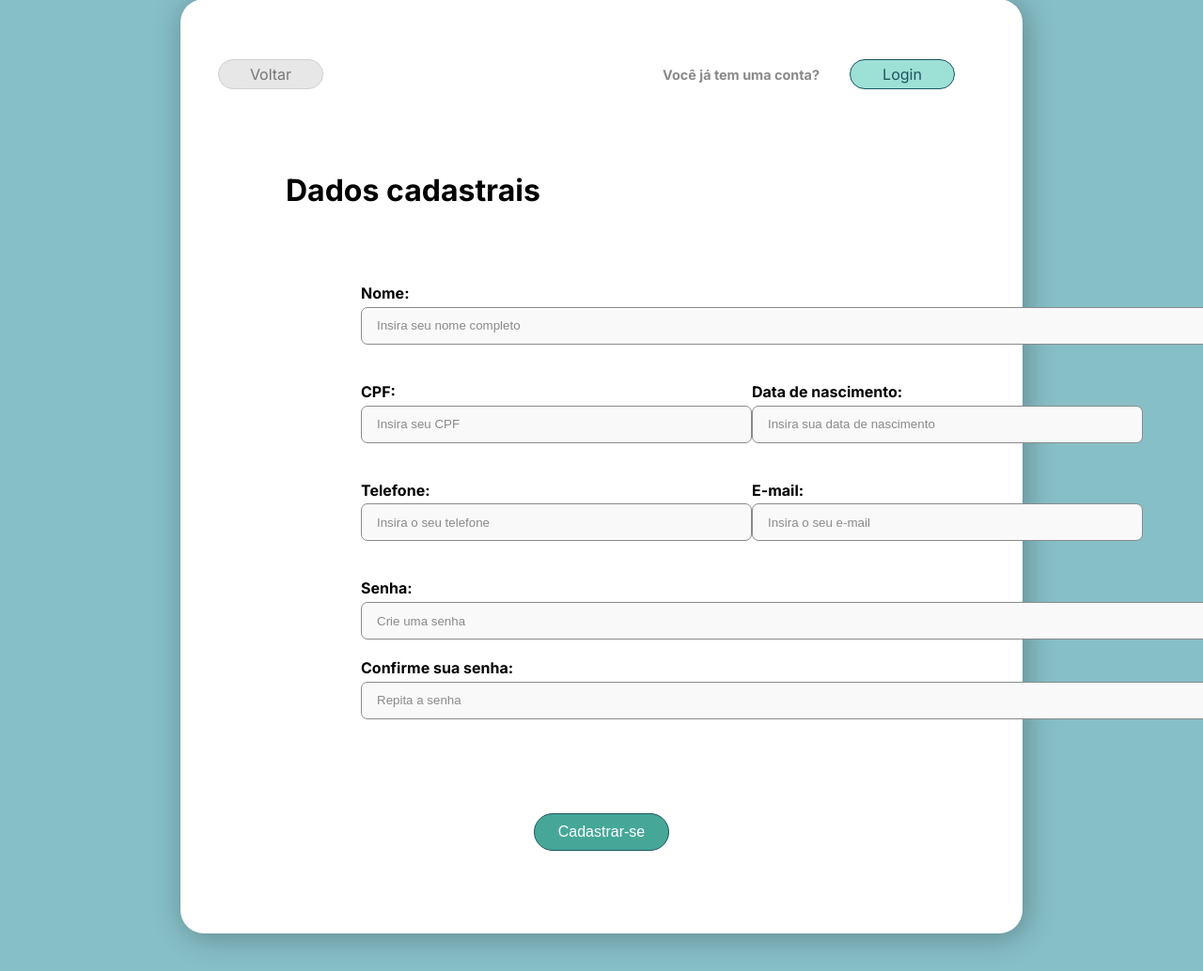
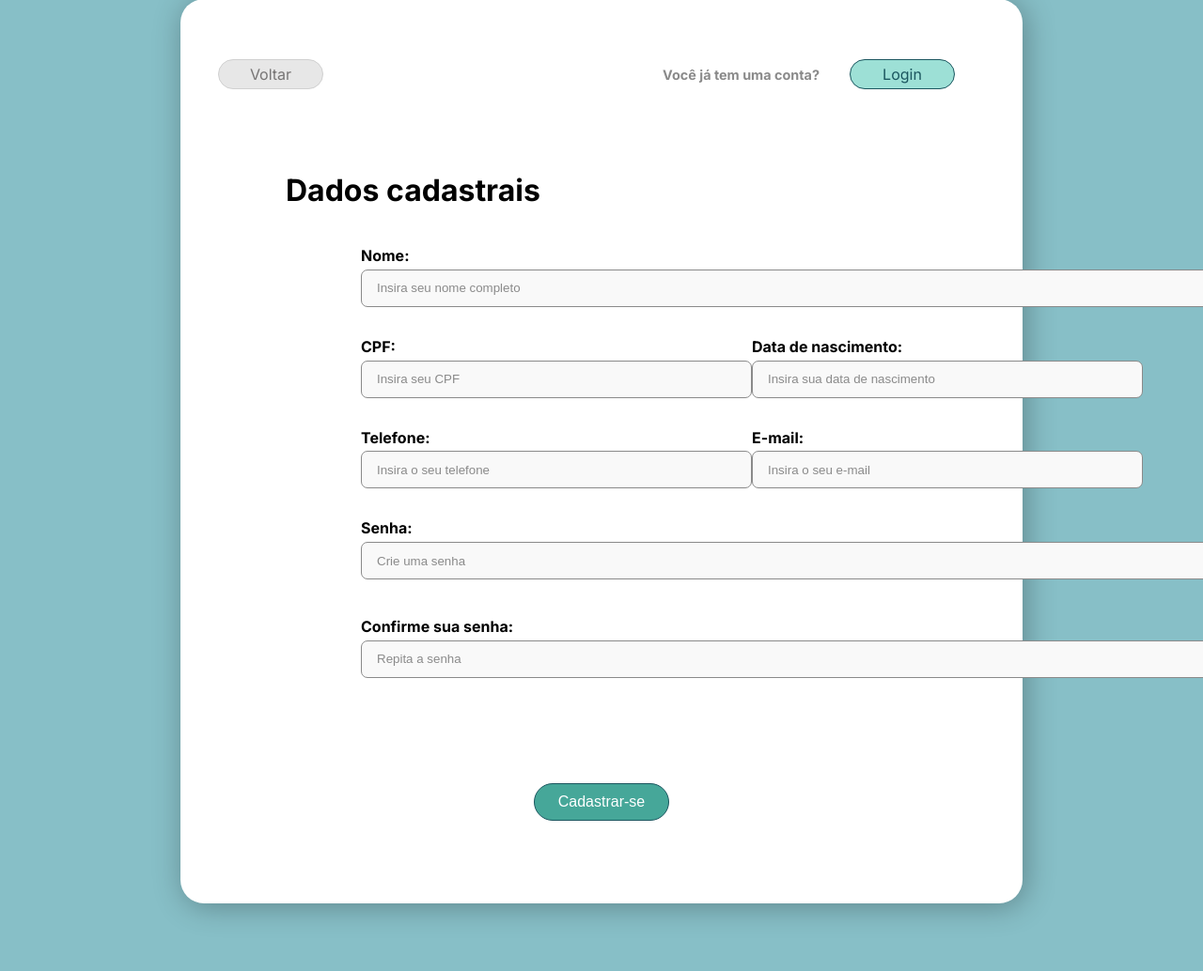
Before and after one commit to StefanyCarlos23/ONGedin, a PHP site: page /volunteer-register.html in a window 1280 px wide. Shown: the part 157-1191 px from the top of the page at 94% size. Run offline with PHP 8.4, Linux system fonts and the light colour scheme; some libraries are stand-ins or nearby versions; some web fonts are replaced.

Commit message:
commit
commit

```diff
--- a/admSystem-register.js
+++ b/admSystem-register.js
@@ -12,7 +12,6 @@ function btnRegisterOnClick(event){
     else if (!inputWithoutNumbers(campos[0].value)){
         inputWithoutNumbersValidate(0)
     }
-
     else if (campos[1].value === "") {
         errorAlert('Preenchimento obrigatório: E-mail', 1)
     }
@@ -31,7 +30,6 @@ function btnRegisterOnClick(event){
     else if (!validPassword(campos[3].value)) {
         passwordValidade()
     }
-
     else if (campos[4].value === "") {
         errorAlert('Preenchimento obrigatório: Confirme sua senha', 4)
     }
@@ -90,9 +88,6 @@ function successAlert(message) {
 }
 
 // ----- FUNCTIONS TO VALIDATE THE INPUTS ----- ///
-
-
-
 function inputWithoutNumbersValidate(index) {
     if (campos[index].value === "") {
         removeError(index)
--- a/volunteer-register.css
+++ b/volunteer-register.css
@@ -142,86 +142,41 @@ input::placeholder {
     padding-left: 1rem;
 }
 
-/* --- NAME --- */
-.inputBox-1{
+.switch-to-column{
+    display: flex;
+    flex-direction: column;
+}
+/* --- NAME, PASSWORD AND CONFIRM PASSWORD--- */
+.full-inputBox{
     display: flex;
     flex-direction:column;
-    margin-top: 5rem;
     margin-left:12rem;
     margin-right:12rem;
+    margin-bottom: 2rem;
 }
-.inputUser-1{
+
+.full-inputUser{
     height: 2.5rem;
     width: 56.5rem;
     border-radius: 7px;
     border: #8A8A8A SOLID;
     background-color: #F9F9F9;
     border-width: 1px;
-    margin-top: 0.3rem;
+    margin-top: 0.3rem
 }
 
-/* --- CPF AND DATE OF BIRTH --- */
-.inputBox-2{
+/* --- CPF AND, DATE OF BIRTH, TELEPHONE AND E-MAIL --- */
+.mid-inputBox{
     display: flex;
     flex-direction:row;
+    justify-content: space-between;
     margin-left:12rem;
     margin-right:13rem;
-    justify-content: space-between;
+    margin-bottom: 2rem;
 }
-.cpf{
-    display: flex;
-    flex-direction: column;
-}
-.date-birth{
-    display: flex;
-    flex-direction: column;
-}
-.inputUser-2{
+.mid-inputUser{
     height: 2.5rem;
     width: 26rem;
-    border-radius: 7px;
-    border: #8A8A8A SOLID;
-    background-color: #F9F9F9;
-    border-width: 1px;
-    margin-top: 0.3rem;
-}
-
-/* --- TELEPHONE AND EMAIL --- */
-.inputBox-3{
-    display: flex;
-    flex-direction:row;
-    margin-left:12rem;
-    margin-right:13rem;
-    justify-content: space-between;
-}
-.telephone{
-    display: flex;
-    flex-direction: column;
-}
-.email{
-    display: flex;
-    flex-direction: column;
-}
-.inputUser-3{
-    height: 2.5rem;
-    width: 26rem;
-    border-radius: 7px;
-    border: #8A8A8A SOLID;
-    background-color: #F9F9F9;
-    border-width: 1px;
-    margin-top: 0.3rem;
-}
-
-/* --- PASSWORD AND CONFIRM PASSWORD --- */
-.inputBox-4{
-    display: flex;
-    flex-direction:column;
-    margin-left:12rem;
-    margin-right:12rem;
-}
-.inputUser-4{
-    height: 2.5rem;
-    width: 56.5rem;
     border-radius: 7px;
     border: #8A8A8A SOLID;
     background-color: #F9F9F9;
--- a/volunteer-register.html
+++ b/volunteer-register.html
@@ -49,62 +49,54 @@
             <h1> Dados cadastrais</h1>
 
             <form id="form" name="form" action="" method="POST">
-                <div class="inputBox-1">
-                    <div>
-                        <label for="text"><b>Nome:</b></label><br>
-                        <input type="text" id="name" name="name"class="inputUser-1 required" placeholder="Insira seu nome completo">
-                        <span class="span-required">Nome não pode conter números</span>
+                <div class="full-inputBox">
+                    <div class="switch-to-column">
+                        <label for="text"><b>Nome:</b></label>
+                        <input type="text" id="name" name="name"class="full-inputUser required" placeholder="Insira seu nome completo">
+                        <span class="span-required">Nome não pode conter números.</span>
                     </div>
-                    <br><br>
                 </div>
 
 
-                <div class="inputBox-2">
-                    <div class="cpf">
+                <div class="mid-inputBox">
+                    <div class="switch-to-column">
                         <label for="text"><b>CPF:</b></label>
-                        <input type="text" id="cpf" name="cpf" class="inputUser-2 required" placeholder="Insira seu CPF">
-                        <span class="span-required">Insira um CPF válido</span>
-                        <br><br>
+                        <input type="text" id="cpf" name="cpf" class="mid-inputUser required" placeholder="Insira seu CPF">
+                        <span class="span-required">Insira um CPF válido!</span>
                     </div>
 
-                    <div class="date-birth">
+                    <div class="switch-to-column">
                         <label for="text"><b>Data de nascimento:</b></label>
-                        <input type="text" id="date-birth" name="date-birth" class="inputUser-2 resquired" placeholder="Insira sua data de nascimento">
-                        <span class="span-required">Insira uma data de nascimento válida</span>
-                        <br><br>
-                    </div>
-
-                </div>
-
-                <div class="inputBox-3">
-                    <div class="telephone">
-                        <label for="telephone"><b>Telefone:</b></label>
-                        <input type="text" name="telephone" id="telephone" class="inputUser-3 required" placeholder="Insira o seu telefone">
-                        <span class="span-required">Insira um telefone válido</span>
-                        <br><br>
-                    </div>
-                    <div class="email">
-                        <label for="email"><b>E-mail:</b></label>
-                        <input type="text" name="email" id="email" class="inputUser-3 required" placeholder="Insira o seu e-mail">
-                        <span class="span-required">Insira um e-mail válido</span>
-                        <br><br>
+                        <input type="text" id="date-birth" name="date-birth" class="mid-inputUser resquired" placeholder="Insira sua data de nascimento">
+                        <span class="span-required">Insira uma data de nascimento válida!</span>
                     </div>
                 </div>
 
-                <div class="inputBox-4">
-                    <div class="password">
+                <div class="mid-inputBox">
+                    <div class="switch-to-column">
+                        <label for="telephone"><b>Telefone:</b></label>
+                        <input type="text" name="telephone" id="telephone" class="mid-inputUser required" placeholder="Insira o seu telefone">
+                        <span class="span-required">Insira um telefone válido!</span>
+                    </div>
+                    <div class="switch-to-column">
+                        <label for="email"><b>E-mail:</b></label>
+                        <input type="text" name="email" id="email" class="mid-inputUser required" placeholder="Insira o seu e-mail">
+                        <span class="span-required">Insira um e-mail válido!</span>
+                    </div>
+                </div>
+
+                <div class="full-inputBox">
+                    <div class="switch-to-column">
                         <label for="password"><b>Senha:</b></label>
-                        <input type="text" name="password" id="password" class="inputUser-4 required" placeholder="Crie uma senha">
+                        <input type="text" name="password" id="password" class="full-inputUser required" placeholder="Crie uma senha">
                         <span class="span-required">Sua senha deve conter no mínimo 8 caracteres, combinando letras maiúsculas, minúsculas, números e símbolos especiais.</span>
                         <br><br>
                     </div>
 
-                    <div class="confirm-pass">
+                    <div class="switch-to-column">
                         <label for="confirm-pass"><b>Confirme sua senha:</b></label>
-                        <input type="text" name="confirm-pass" id="confirm-pass" class="inputUser-4 required" placeholder="Repita a senha">
-                        <span class="span-required">As senhas não coincidem</span>
-
-                        <br><br>
+                        <input type="text" name="confirm-pass" id="confirm-pass" class="full-inputUser required" placeholder="Repita a senha">
+                        <span class="span-required">As senhas não coincidem.</span>
                     </div>
                 </div>
 
--- a/volunteer-register.js
+++ b/volunteer-register.js
@@ -1,12 +1,7 @@
 
-const name = document.getElementById('name')
-const cpf = document.getElementById('cpf')
-const dateBirth = document.getElementById('date-birth')
-const telephone = document.getElementById('telephone')
-const email = document.getElementById('email')
-const password = document.getElementById('password')
-const confirmPass = document.getElementById('confirm-pass')
-
+const form = document.getElementById('form')
+const campos = document.querySelectorAll('.required')
+const spans = document.querySelectorAll('.span-required')
 
 
 function btnRegisterOnClick(event){
@@ -105,7 +100,6 @@ function isLeapYear(year) {
     return (year % 4 === 0 && year % 100 !== 0) || (year % 400 === 0);
 }
 
-
 // Function to check if is a valid telephone
 function isTelephone(telephone) {
     const re = /^(\+55\s?)?(55\s?)?\d{2}\s?9?\d{4}-?\d{4}$/
```
Also changed, not shown: admSystem-register.html (+4 -4 lines), ong-register.html (+14 -14 lines), ong-register.js (+0 -16 lines).
